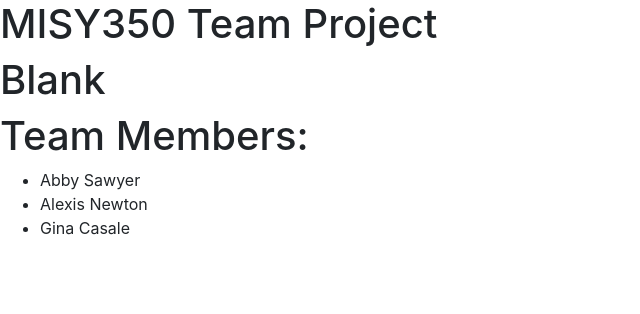
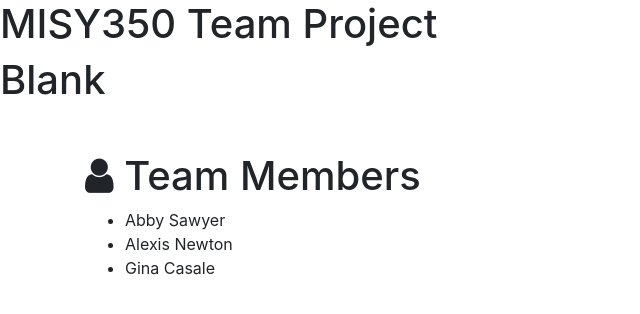
Before and after one commit to casalegm/team-project, a Flask app: page /members in a window 1280 px wide. Shown: the part 56-370 px from the top of the page, without its empty margins (0-640 px from the left). Run offline with Flask 2, Linux system fonts and the light colour scheme; some libraries are stand-ins or nearby versions.

Commit message:
formatted members page

```diff
--- a/templates/members.html
+++ b/templates/members.html
@@ -2,11 +2,14 @@
 {% block title %}Team Project Members{% endblock %}
 {% block page_content%}
 <h1>Blank</h1>
-<h1> Team Members: </h1>
-  <ul>
-    <li>Abby Sawyer</li>
-    <li>Alexis Newton</li>
-    <li>Gina Casale</li>
-  </ul>
+
+  <div class="container">
+    <h1 class="mt-5"><i class="fa fa-user" aria-hidden="true"></i> Team Members</h1>
+    <ul>
+      <li>Abby Sawyer</li>
+      <li>Alexis Newton</li>
+      <li>Gina Casale</li>
+    </ul>
+  </div>
 
 {% endblock%}
```
